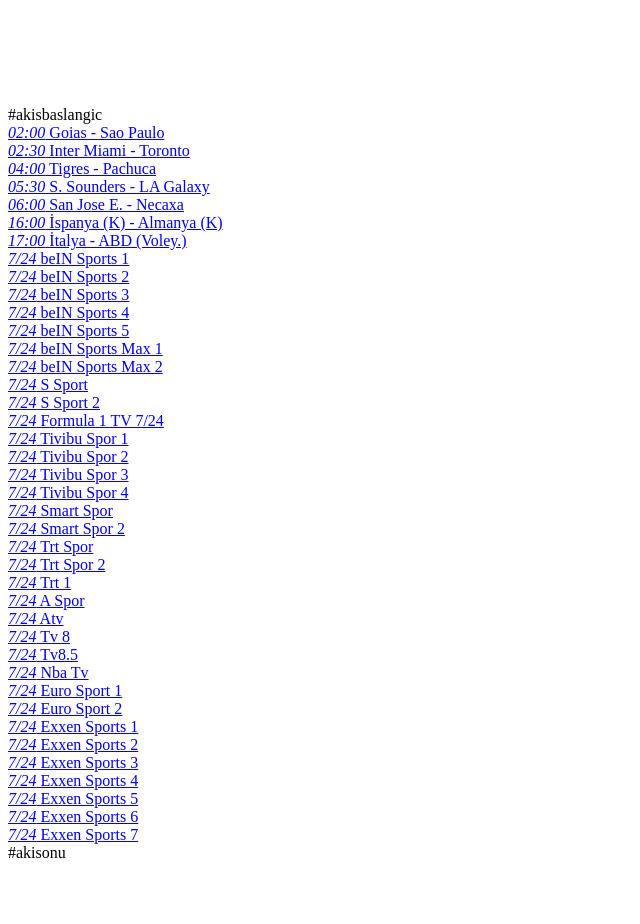
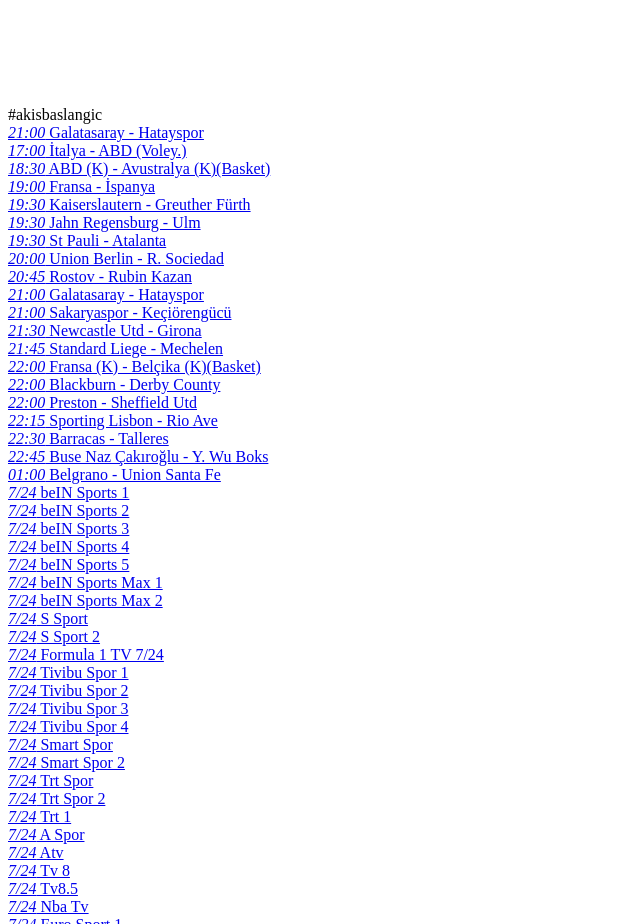
Before and after one commit to amplerbunda/t24dev, a plain HTML site: page index.html in a window 1280 px wide. Shown: the part 1300-2224 px from the top of the page, without its empty margins (0-640 px from the left). Before the commit the page ends 2170 px from the top, so only its background shows below. Drawn offline with Linux system fonts and the light colour scheme.

Commit message:
Update index.html with broadcast schedule from yenisitelerakis.html

```diff
--- a/index.html
+++ b/index.html
@@ -7,39 +7,104 @@
 
 
 #akisbaslangic
-<a href="/yayinex1">
+<a href="/yayinstar">
     <div class="sportrgool">
-        <i class="sportrgooltime">02:00</i> Goias - Sao Paulo
-    </div>
-</a>
-<a href="/yayinex2">
-    <div class="sportrgool">
-        <i class="sportrgooltime">02:30</i> Inter Miami - Toronto
-    </div>
-</a>
-<a href="/yayinex3">
-    <div class="sportrgool">
-        <i class="sportrgooltime">04:00</i> Tigres - Pachuca
-    </div>
-</a>
-<a href="/yayinex4">
-    <div class="sportrgool">
-        <i class="sportrgooltime">05:30</i> S. Sounders - LA Galaxy
-    </div>
-</a>
-<a href="/yayinex5">
-    <div class="sportrgool">
-        <i class="sportrgooltime">06:00</i> San Jose E. - Necaxa
-    </div>
-</a>
-<a href="/yayineu2">
-    <div class="sportrgool">
-        <i class="sportrgooltime">16:00</i> İspanya (K) - Almanya (K)
+        <i class="sportrgooltime">21:00</i> Galatasaray - Hatayspor
     </div>
 </a>
 <a href="/yayinex6">
     <div class="sportrgool">
         <i class="sportrgooltime">17:00</i> İtalya - ABD (Voley.)
+    </div>
+</a>
+<a href="/yayinex7">
+    <div class="sportrgool">
+        <i class="sportrgooltime">18:30</i> ABD (K) - Avustralya (K)(Basket)
+    </div>
+</a>
+<a href="/yayintrtspor">
+    <div class="sportrgool">
+        <i class="sportrgooltime">19:00</i> Fransa - İspanya
+    </div>
+</a>
+<a href="/yayint1">
+    <div class="sportrgool">
+        <i class="sportrgooltime">19:30</i> Kaiserslautern - Greuther Fürth
+    </div>
+</a>
+<a href="/yayint2">
+    <div class="sportrgool">
+        <i class="sportrgooltime">19:30</i> Jahn Regensburg - Ulm
+    </div>
+</a>
+<a href="/yayinex1">
+    <div class="sportrgool">
+        <i class="sportrgooltime">19:30</i> St Pauli - Atalanta
+    </div>
+</a>
+<a href="/yayinex2">
+    <div class="sportrgool">
+        <i class="sportrgooltime">20:00</i> Union Berlin - R. Sociedad
+    </div>
+</a>
+<a href="/yayinex3">
+    <div class="sportrgool">
+        <i class="sportrgooltime">20:45</i> Rostov - Rubin Kazan
+    </div>
+</a>
+<a href="/yayinstar">
+    <div class="sportrgool">
+        <i class="sportrgooltime">21:00</i> Galatasaray - Hatayspor
+    </div>
+</a>
+<a href="/yayintrtspor">
+    <div class="sportrgool">
+        <i class="sportrgooltime">21:00</i> Sakaryaspor - Keçiörengücü
+    </div>
+</a>
+<a href="/yayinex4">
+    <div class="sportrgool">
+        <i class="sportrgooltime">21:30</i> Newcastle Utd - Girona
+    </div>
+</a>
+<a href="/yayinex5">
+    <div class="sportrgool">
+        <i class="sportrgooltime">21:45</i> Standard Liege - Mechelen
+    </div>
+</a>
+<a href="/yayineu2">
+    <div class="sportrgool">
+        <i class="sportrgooltime">22:00</i> Fransa (K) - Belçika (K)(Basket)
+    </div>
+</a>
+<a href="/yayinex6">
+    <div class="sportrgool">
+        <i class="sportrgooltime">22:00</i> Blackburn - Derby County
+    </div>
+</a>
+<a href="/yayinex7">
+    <div class="sportrgool">
+        <i class="sportrgooltime">22:00</i> Preston - Sheffield Utd
+    </div>
+</a>
+<a href="/yayinex1">
+    <div class="sportrgool">
+        <i class="sportrgooltime">22:15</i> Sporting Lisbon - Rio Ave
+    </div>
+</a>
+<a href="/yayinex2">
+    <div class="sportrgool">
+        <i class="sportrgooltime">22:30</i> Barracas - Talleres
+    </div>
+</a>
+<a href="/yayinex3">
+    <div class="sportrgool">
+        <i class="sportrgooltime">22:45</i> Buse Naz Çakıroğlu - Y. Wu Boks
+    </div>
+</a>
+<a href="/yayinex4">
+    <div class="sportrgool">
+        <i class="sportrgooltime">01:00</i> Belgrano - Union Santa Fe
     </div>
 </a>
 
```
